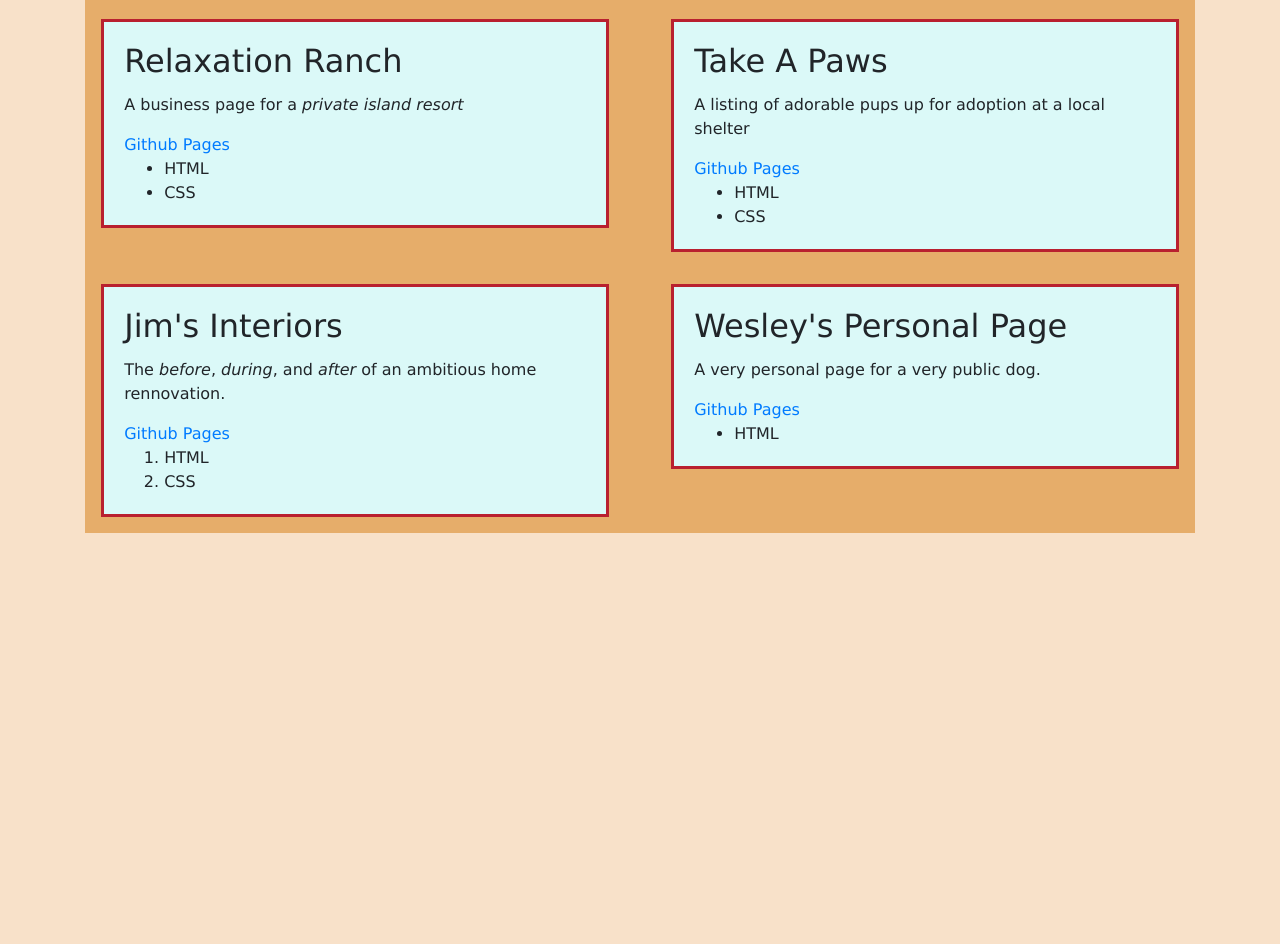
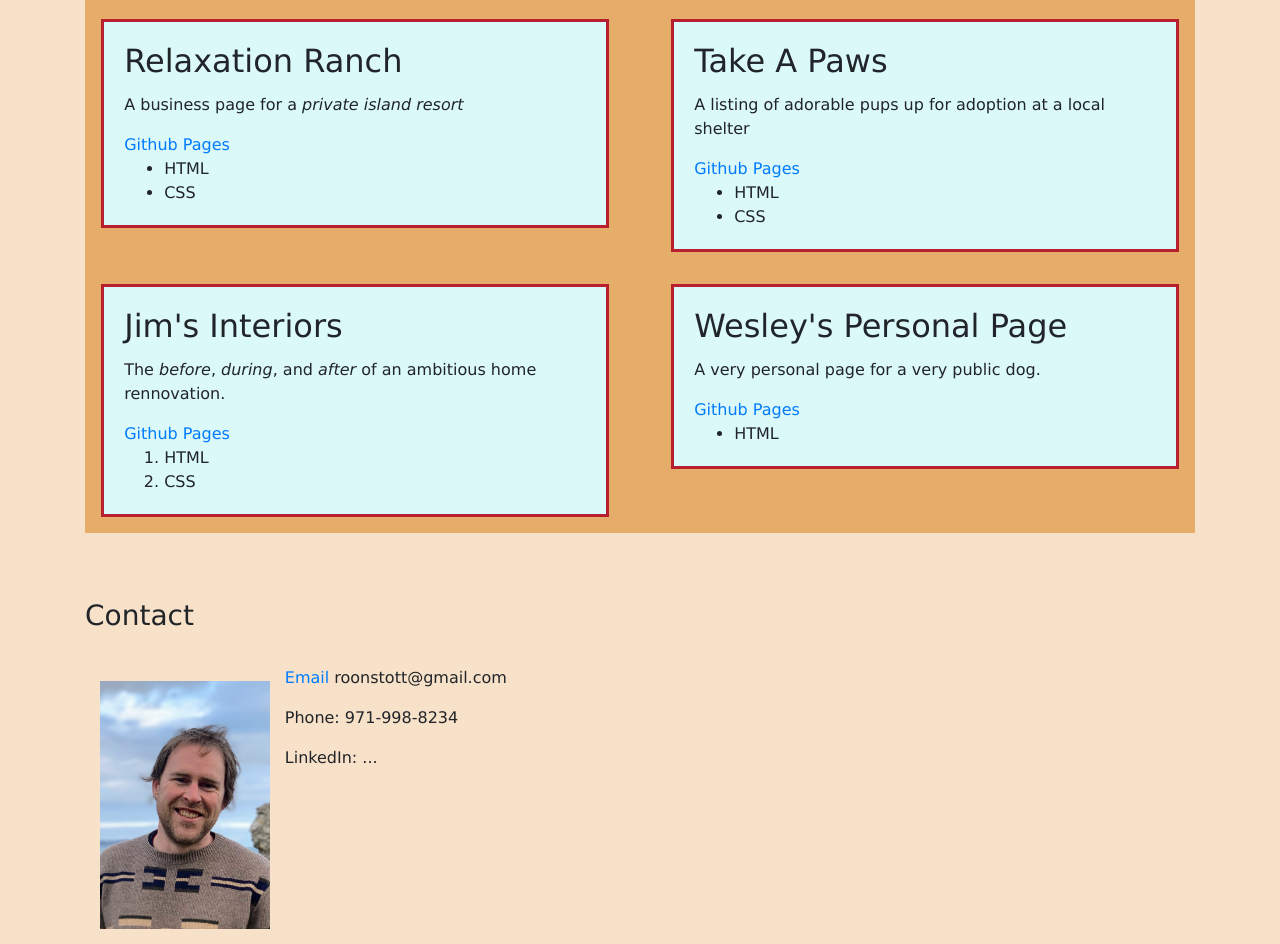
Before and after one commit to roonstott/Portfolio, a plain HTML site: page index.html in a window 1280 px wide. Shown: the part 961-1905 px from the top of the page. Before the commit the page ends 1494 px from the top, so only its background shows below. Drawn offline with Linux system fonts and the light colour scheme.

Commit message:
tidy directory organization, add float element in a contact section, edit README

```diff
--- a/CSS/styles.css
+++ b/CSS/styles.css
@@ -77,3 +77,16 @@ font-size: 60px;
 .ooh {
   font-style:italic;
 }
+
+.contact h3 {
+  margin-top: 6%;
+  margin-bottom: 3%;
+}
+
+.contact img {
+  display: block;
+  width: 18%;
+  float: left;
+  margin: auto;
+  padding: 15px;
+}
--- a/index.html
+++ b/index.html
@@ -1,8 +1,8 @@
 <!DOCTYPE html>
 <html lang="en-US">
 <head>
-  <link href="CSS/bootstrap.css" rel="stylesheet" type="text/css" media="all">
-  <link href="CSS/styles.css" rel="stylesheet" type="text/css" media="all">
+  <link href="css/bootstrap.css" rel="stylesheet" type="text/css" media="all">
+  <link href="css/styles.css" rel="stylesheet" type="text/css" media="all">
   <title>Robert Onstott</title>
 </head>
 <body>
@@ -19,7 +19,7 @@
       <div class="row">
         <div class="col-5">
           <div class="cards">
-            <img src="aboutme.jpeg" alt="a photo of a guy wearing flannel on a dune with his black & white dog ">
+            <img src="images/aboutme.jpeg" alt="a photo of a guy wearing flannel on a dune with his black & white dog ">
           </div>
         </div>
         <div class="col-7">
@@ -27,6 +27,7 @@
             <p>Robert lives in Portland Oregon. He is a student at Epicodus, where he is <em>developing</em> his skills in <strong>HTML</strong> and <strong>CSS</strong>, and soon in <strong>Javascript</strong> as well. He has a background working as a medical transcriptionist for Northwest Acute Care specialist, and formerly has worked both as a nursing assistant and in home remodeling. Robert's educational background is a BA in English at Vassar College. He enjoys gardening, cooking, whitewater kayaking, and camping with his dog Wesley and his partner Allie. </p>
         </div>
       </div>
+
     </div>
 
     <div class="bottom">
@@ -105,6 +106,16 @@
       </div>
     </div>
 
+    <div class="contact">
+      <div class = "contact">
+        <h3>Contact</h3>
+        <img src="images/contact.jpeg" alt="a portrait of the site's author">
+        <p><a href="roonstott@gmail.com">Email  </a>roonstott@gmail.com</p>
+        <p>Phone: 971-998-8234</p>
+        <p>LinkedIn: ...</p>
+      </div>
+
+    </div>
   </div>
 
 </body>
```
Also changed, not shown: images/contact.jpeg (added), 3 other files. Lines whose indentation alone changed are shown as unchanged.
